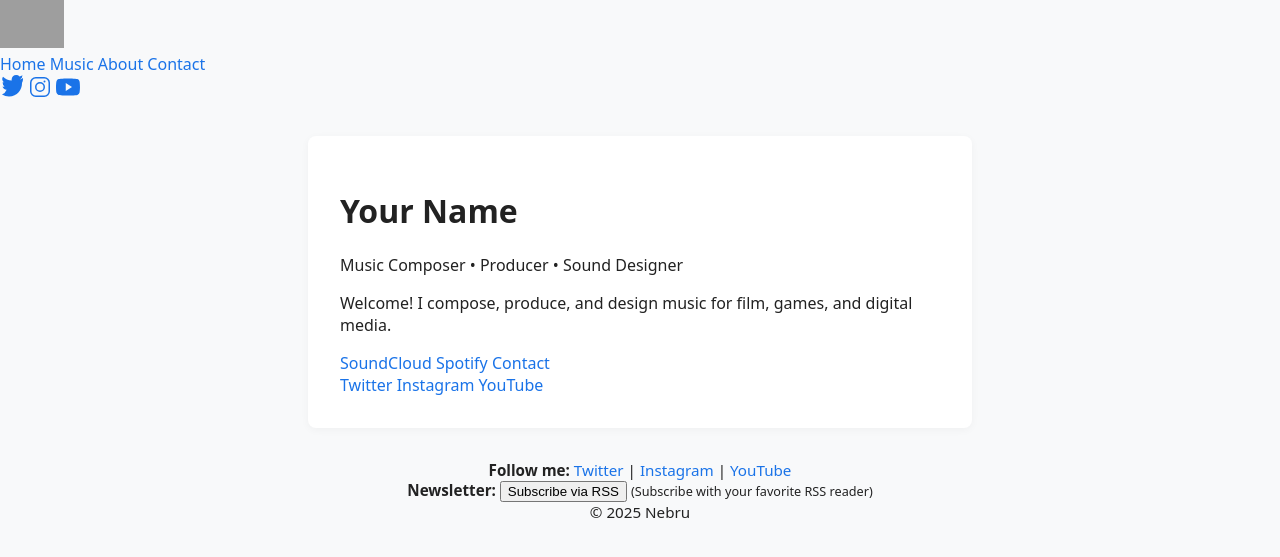
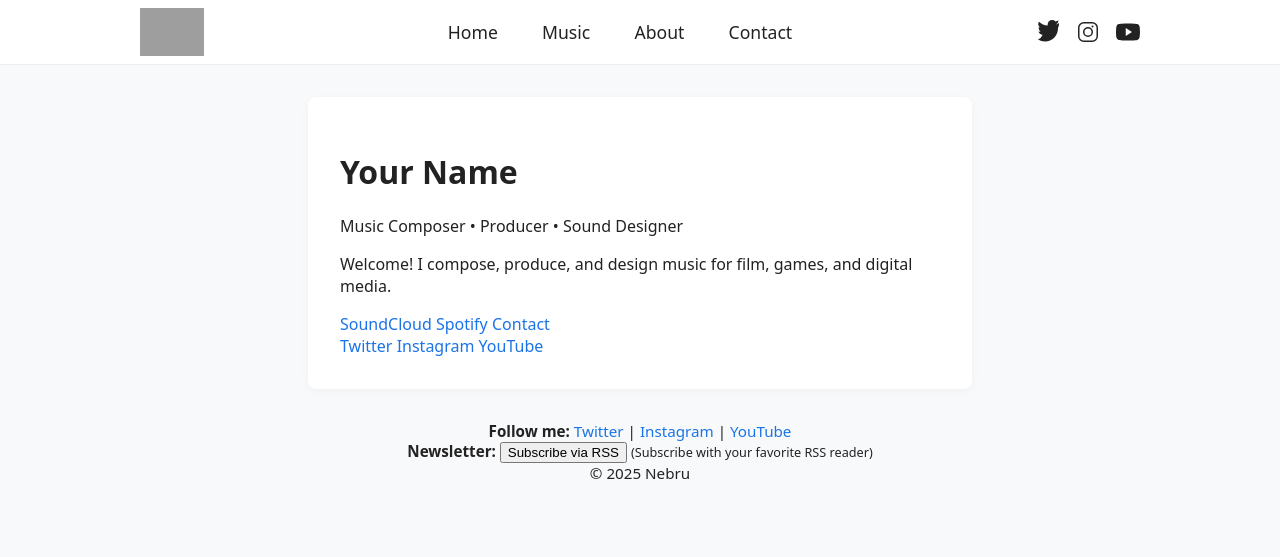
Before and after one commit to 0xnebru/0xnebru.github.io, a Jekyll site: the page built from index.md, in a window 1280 px wide. Shown: the top 557 px of the page. Built offline with Jekyll 4.4.1, drawn with Linux system fonts in a browser that asks for light colours; grey boxes are pictures that could not be loaded.

Commit message:
Update style.css

```diff
--- a/assets/style.css
+++ b/assets/style.css
@@ -4,6 +4,55 @@ body {
   padding: 0;
   background: #f8f9fa;
   color: #222;
+}
+.site-header {
+  background: #fff;
+  border-bottom: 1px solid #eee;
+  position: sticky;
+  top: 0;
+  z-index: 100;
+}
+.header-container {
+  max-width: 1000px;
+  margin: 0 auto;
+  display: flex;
+  align-items: center;
+  justify-content: space-between;
+  padding: 0.5rem 1.5rem;
+}
+.header-logo img {
+  display: block;
+  height: 48px;
+}
+.header-nav {
+  flex: 1;
+  text-align: center;
+}
+.header-nav a {
+  color: #222;
+  text-decoration: none;
+  margin: 0 1.25rem;
+  font-weight: 500;
+  font-size: 1.1em;
+  transition: color .15s;
+}
+.header-nav a:hover,
+.header-nav a:focus {
+  color: #1a73e8;
+}
+.header-social {
+  display: flex;
+  gap: 1rem;
+}
+.header-social a {
+  display: inline-flex;
+  align-items: center;
+  color: #222;
+  transition: color .15s;
+}
+.header-social a:hover,
+.header-social a:focus {
+  color: #1a73e8;
 }
 main {
   max-width: 600px;
```
